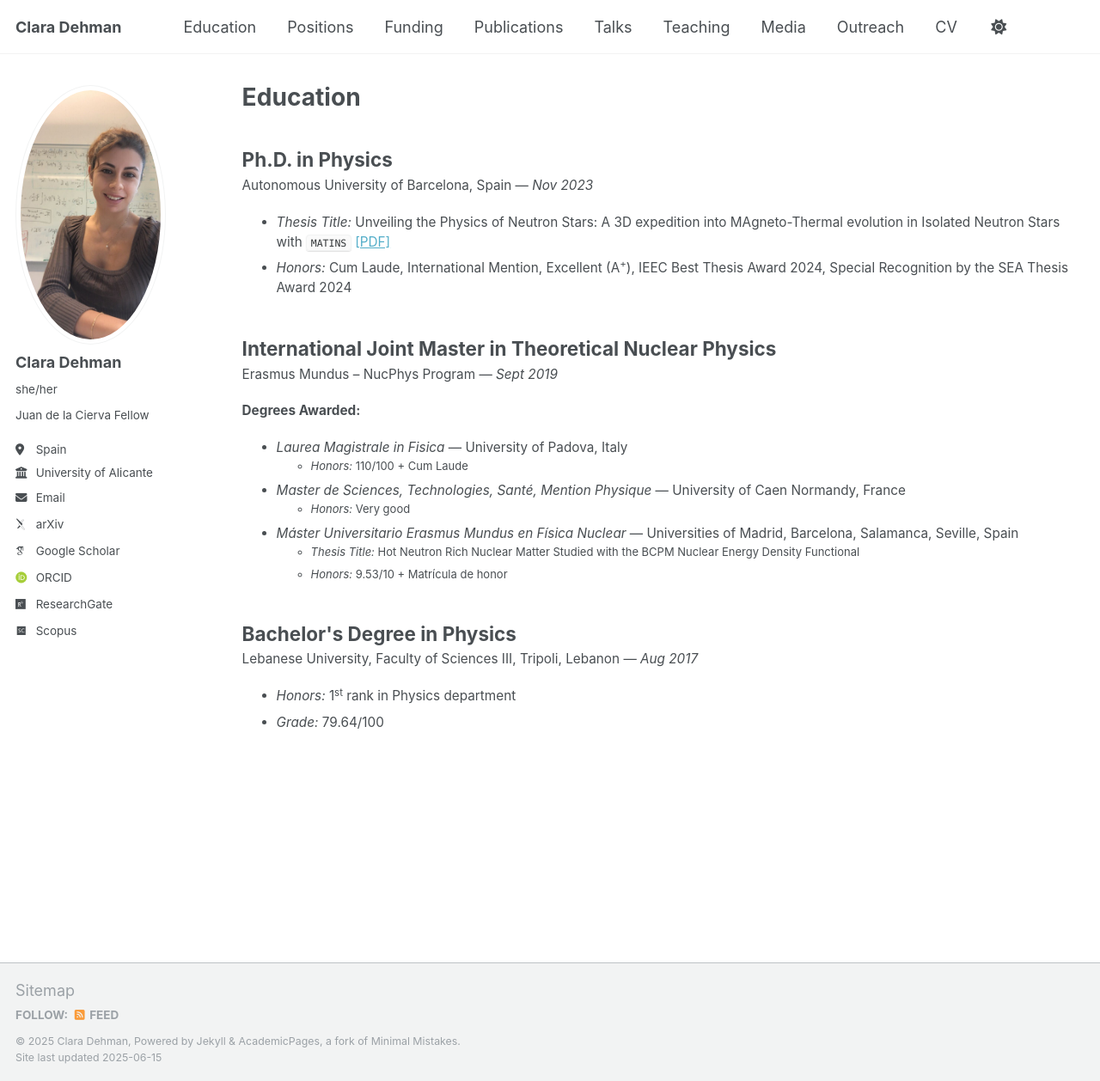
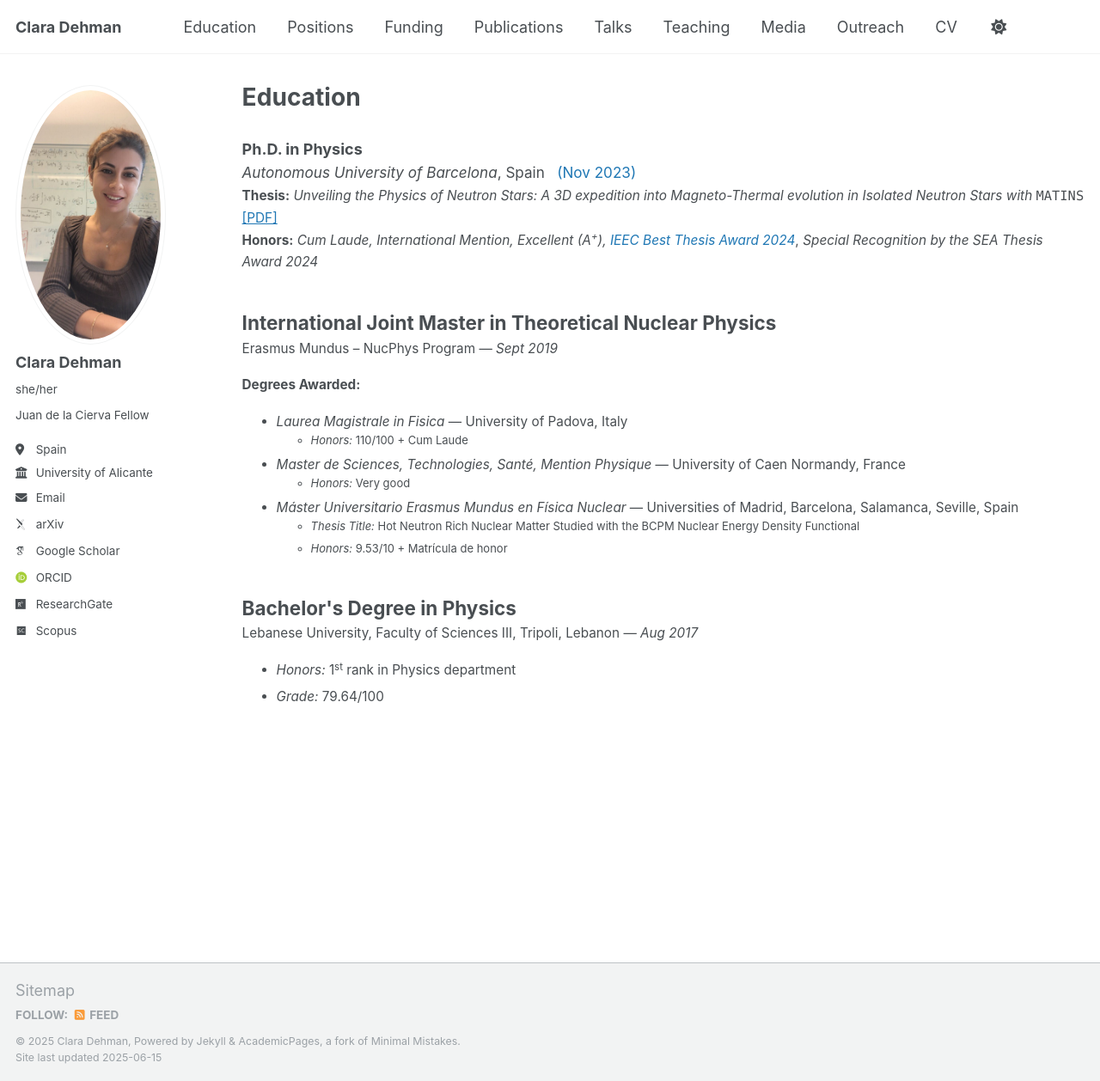
Before and after one commit to ClaraDehman/ClaraDehman.github.io, a Jekyll site: the page built from _pages/education.html, in a window 1280 px wide and 1258 px high. Shown: the whole window at 86% size. Built offline with Jekyll 4.4.1, drawn with Linux system fonts in a browser that asks for light colours; some web fonts are replaced.

Commit message:
Update education.html

```diff
--- a/_pages/education.html
+++ b/_pages/education.html
@@ -8,12 +8,12 @@ author_profile: true
 {% include base_path %}
 
 <div class="archive__item">
-  <h2 class="archive__item-title">Ph.D. in Physics</h2>
-  <p class="archive__item-excerpt" style="font-size: 0.85em;">Autonomous University of Barcelona, Spain — <em>Nov 2023</em></p>
-  <ul class="archive__item-excerpt" style="font-size: 0.85em;">
-  <li><em>Thesis Title:</em> Unveiling the Physics of Neutron Stars: A 3D expedition into MAgneto-Thermal evolution in Isolated Neutron Stars with <code>MATINS</code> <a href="/files/thesis.pdf" target="_blank">[PDF]</a></li>
-  <li><em>Honors:</em> Cum Laude, International Mention, Excellent (A<sup>+</sup>), IEEC Best Thesis Award 2024, Special Recognition by the SEA Thesis Award 2024</li>
-</ul>
+  <h3 class="archive__item-title" style="margin-bottom: 0.2em;"><strong>Ph.D. in Physics</strong></h3>
+  <p class="archive__item-excerpt" style="font-size: 0.95em; margin-top: 0;">
+    <em>Autonomous University of Barcelona</em>, Spain &nbsp; <span style="color:#1f77b4;">(Nov 2023)</span><br>
+    <span style="font-size: 0.9em;"><strong>Thesis:</strong> <em>Unveiling the Physics of Neutron Stars: A 3D expedition into Magneto-Thermal evolution in Isolated Neutron Stars with</em> <code>MATINS</code> <a href="/files/thesis.pdf" target="_blank" style="color:#1f77b4;">[PDF]</a></span><br>
+    <span style="font-size: 0.9em;"><strong>Honors:</strong> <em>Cum Laude, International Mention, Excellent (A<sup>+</sup>),</em> <span style="color:#1f77b4;"><em>IEEC Best Thesis Award 2024</em></span>, <em>Special Recognition by the SEA Thesis Award 2024</em></span>
+  </p>
 </div>
 
 
```
